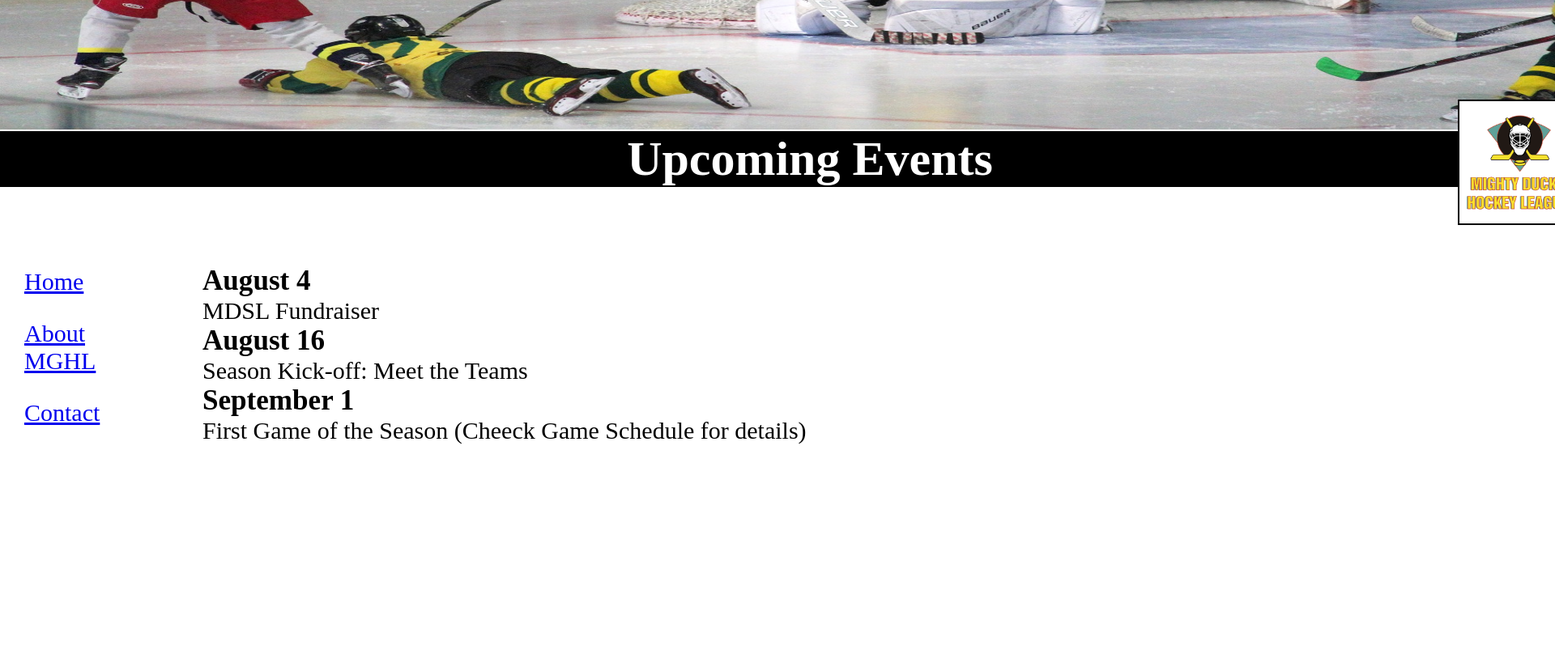
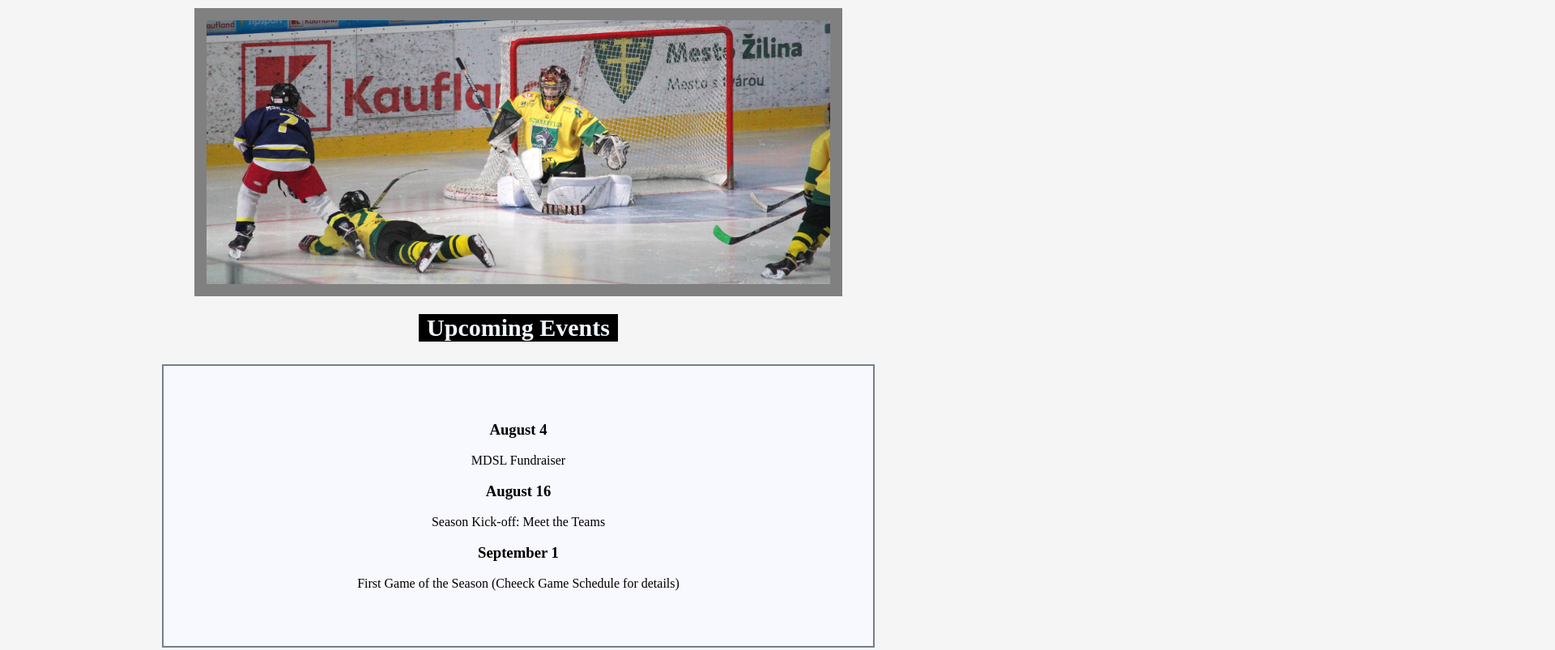
Before and after one commit to enluuca/TASK-3-GIANGRECO-ENZO, a plain HTML site: page index.html in a window 1280 px wide. Shown: the part 240-1043 px from the top of the page at 81% size, 1920 px wide, since content can reach past the window. Drawn offline with Linux system fonts and the light colour scheme.

Commit message:
final task 2

```diff
--- a/index.html
+++ b/index.html
@@ -6,8 +6,9 @@
     <meta http-equiv="X-UA-Compatible" content="IE=edge">
     <meta name="viewport" content="width=device-width, initial-scale=1.0">
     <title>Ducks</title>
-    <link rel="stylesheet" href="style.css">
+    <!-- <link rel="stylesheet" href="style.css"> -->
     <!-- <link rel="stylesheet" href="stylePropio.css"> -->
+    <link rel="stylesheet" href="style2.css">
 </head>
 
 <body>
--- /dev/null
+++ b/style2.css
@@ -0,0 +1,77 @@
+* {
+    padding: 0;
+    margin: 0;
+    box-sizing: border-box;
+
+}
+
+body {
+    background-color: whitesmoke;
+    max-width: 100vw;
+    min-height: 100vh;
+}
+
+.encabezado {
+    display: flex;
+    flex-direction: column;
+    justify-content: center;
+    align-items: center;
+}
+
+h1 {
+    width: 100%;
+    text-align: center;
+    position: relative;
+    bottom: 230px;
+    background-color: black;
+    color: aliceblue;
+
+}
+
+.banner {
+    width: 800px;
+    position: relative;
+    top: 250px;
+    border: 15px solid gray;
+}
+
+.logo {
+    width: 150px;
+    position: relative;
+    bottom: 320px;
+    right: 500px;
+    background-color: whitesmoke;
+    border: 4px solid gray;
+
+}
+
+.menu {
+    position: relative;
+    bottom: 400px;
+    text-align: center;
+
+}
+
+h2{
+    position: relative;
+    background-color: black;
+    color: aliceblue;
+    top: 80px;
+    border-left: 10px solid black;
+    border-right: 10px solid black;
+    font-size: 30px;
+}
+
+.text {
+    display: flex;
+    flex-direction: column;
+    justify-content: center;
+    align-items: center;
+    height: 350px;
+    background-color: ghostwhite;
+    margin-left: 200px;
+    margin-right: 200px;
+    margin-top: 90px;
+    border: 2px solid slategray;
+
+}
--- a/stylePropio.css
+++ /dev/null
@@ -1,137 +0,0 @@
-* {
-    padding: 0;
-    margin: 0;
-
-    box-sizing: border-box;
-    font-family: Impact, Haettenschweiler, 'Arial Narrow Bold', sans-serif;
-    letter-spacing: 2px;
-
-
-}
-
-body {
-    max-width: 100vw;
-    min-height: 100vh;
-}
-
-header {
-    background-color: black;
-    width: 2000px;
-    height: 500px;
-
-}
-
-div {
-    width: 2000px;
-}
-
-
-.banner {
-    width: 2000px;
-    height: 500px;
-    border: 4px solid black;
-}
-
-h1 {
-    position: relative;
-    bottom: 300px;
-    font-size: 50px;
-    background-color: #196F3D;
-    border: 4px solid #F1C40F;
-    bottom: 500px;
-    padding-left: 10px;
-
-
-}
-
-.logo {
-    position: relative;
-    height: 150px;
-    width: 150px;
-    background-color: whitesmoke;
-    border: 4px solid #F1C40F;
-    left: 1700px;
-    bottom: 568px;
-}
-
-h2 {
-    display: inline;
-    position: relative;
-    bottom: 500px;
-    font-size: 50px;
-    background-color: #196F3D;
-    border: 4px solid #F1C40F;
-    right: 100px;
-    margin: 10px;
-    padding-left: 10px;
-    padding-right: 10px;
-
-
-
-
-}
-
-.menu {
-    display: block;
-
-}
-
-nav {
-    display: inline;
-    position: relative;
-    left: 1000px;
-    bottom: 480px;
-    font-size: 30px;
-    background-color: #196F3D;
-    margin: 10px;
-}
-
-nav a {
-    padding: 10px;
-    color: black;
-}
-
-.text {
-
-    background-color: whitesmoke;
-}
-
-article {
-    height: 200px;
-    width: 500px;
-    display: flex;
-    position: relative;
-    left: 50px;
-    bottom: 250px;
-    width: 800px;
-    background-color: whitesmoke;
-    border: 3px solid #196F3D;
-    font-size: 15px;
-
-}
-
-.text {
-    width: 850px;
-    display: inline;
-
-
-}
-
-.text p {
-    width: 850px;
-    display: inline;
-
-
-}
-
-p {
-    width: 850px;
-
-
-}
-
-.text h3 {
-    width: 850px;
-    display: inline;
-
-}
```
Also changed, not shown: about.html (+3 -2 lines), contact.html (+4 -2 lines).
